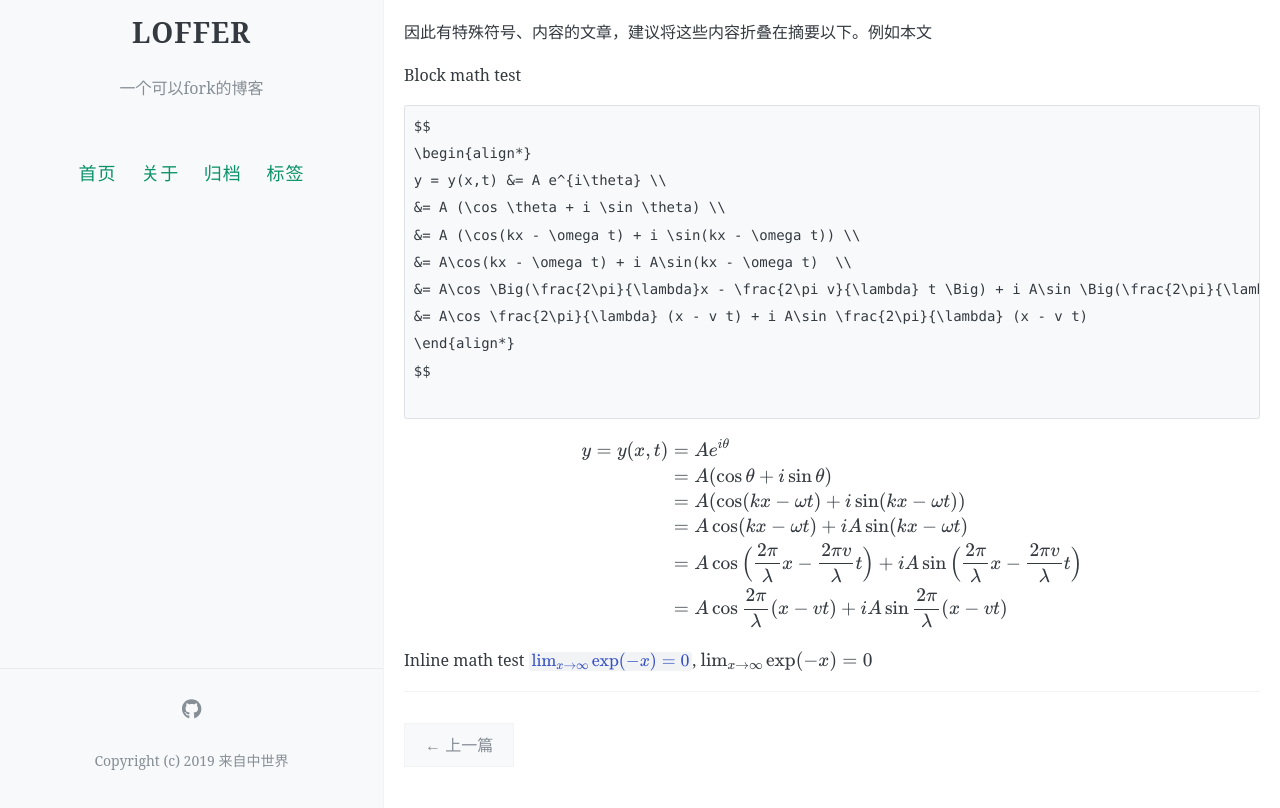
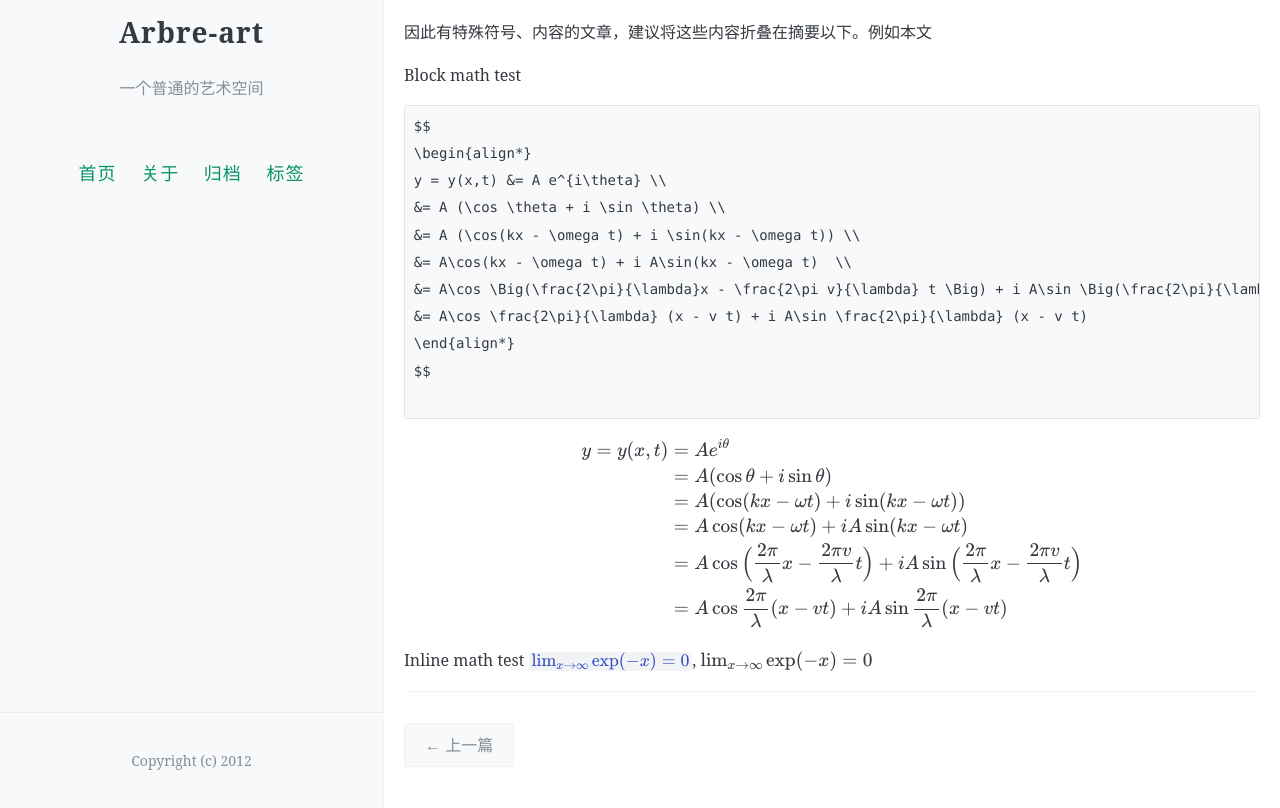
Before and after one commit to valkao/arbre-art, a Jekyll site: the page built from _posts/2019-07-24-math-test.md, in a window 1280 px wide and 1098 px high. Shown: the part 290-1098 px from the top of the window. Built offline with Jekyll 4.4.1, drawn with Linux system fonts in a browser that asks for light colours; formulas are drawn with MathJax 3; comment, search, counter and statistics services are not loaded.

Commit message:
Update _config.yml

```diff
--- a/_config.yml
+++ b/_config.yml
@@ -7,8 +7,8 @@
 # 井号后面的文字是说明文档，不会被程序读取。
 
 # 描述/签名
-name: LOFFER
-description: 一个可以fork的博客
+name: Arbre-art
+description: 一个普通的艺术空间
 
 # 输入你的网站域名（如果你没有添加自己的域名，而是直接用GitHub pages分配的域名的话可以省略）
 url:
@@ -16,7 +16,7 @@ url:
 # 添加你的博客的二级域名，一般来说是你的repository名
 # 如果你的博客的URL是：(http://yourusername.github.io/repository-name)
 # 那么就写成 "/repository-name"
-baseurl: /LOFFER
+baseurl: /arbre-art
 
 
 #
@@ -55,7 +55,7 @@ footer-links:
   email: #youremailaddress@mail.com
   facebook: #https://www.facebook.com/<>
   flickr: #https://www.flickr.com/<>
-  github: FromEndWorld/loffer #https://github.com/<>
+  github:  #https://github.com/<>
   instagram: #https://instagram.com/<>
   linkedin: #https://www.linkedin.com/in/<>
   pinterest: #https://www.pinterest.com/<>
@@ -66,14 +66,14 @@ footer-links:
   youtube: # channel/<your_long_string> or user/<user-name>
 
 # 站点页脚的文字
-footer-text: Copyright (c) 2019 来自中世界
+footer-text: Copyright (c) 2012
 
 #
 # 评论，注意，请不要同时添加多种不同的评论区
 #
 
 # 输入Disqus shortname，即可添加评论区，请查阅文档，设置自己的disqus站点，不要继续使用我的站点loffer
-disqus: loffer #shortname
+disqus:  #shortname
 
 # 输入Gitalk相关设定，即可添加评论区，具体请看教程
 gitalk:
```
